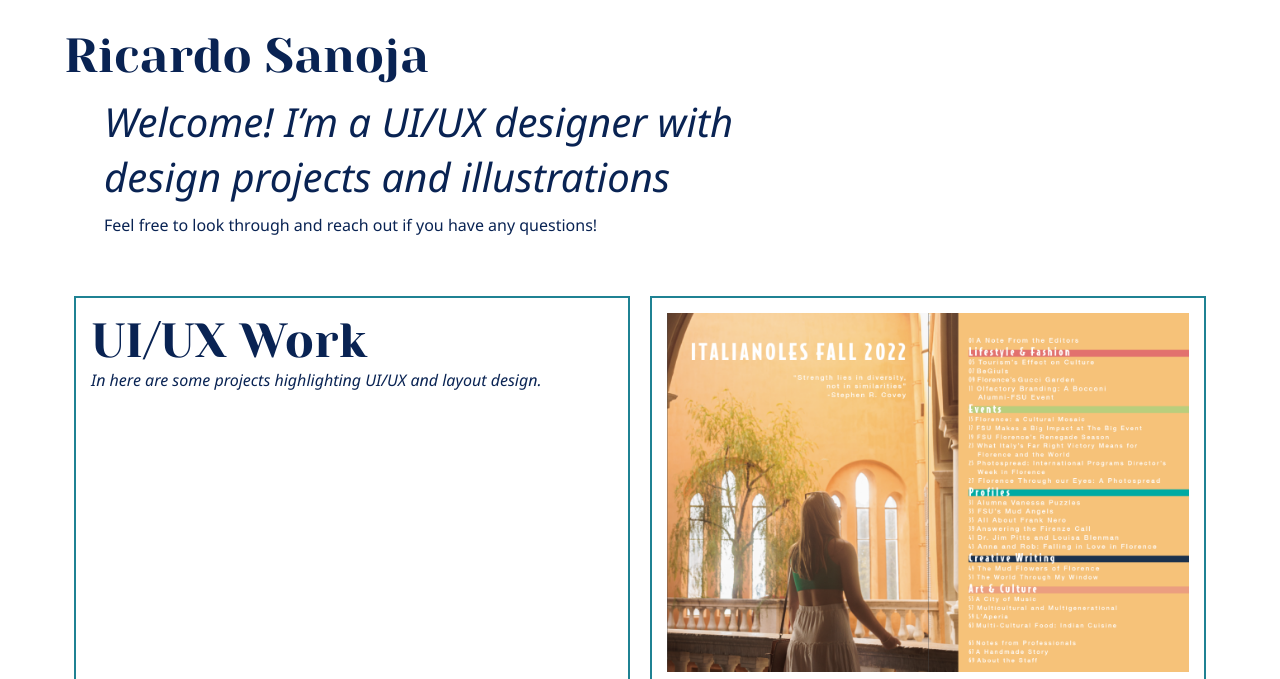
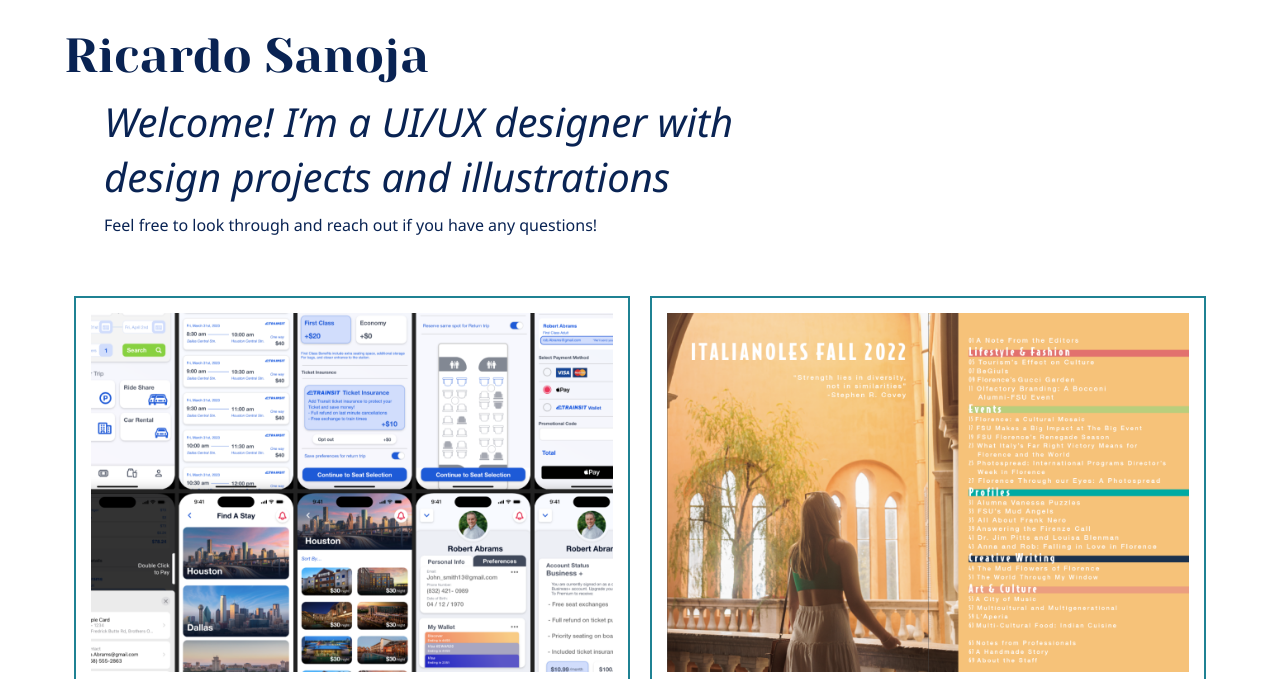
Before and after one commit to ricardo-sanoja/ricardo-sanoja.github.io, a plain HTML site: page index.html in a window 1280 px wide. Shown: the part 69-748 px from the top of the page. Drawn offline with Linux system fonts and the light colour scheme.

Commit message:
Add files via upload

```diff
--- a/index.html
+++ b/index.html
@@ -33,7 +33,7 @@
     <div class="work_section">
         <div class="project">
             <a href="">
-                <img src="./images/UI:UX_work.png" alt="">
+                <img src="./images/UI_UX_work.png" alt="">
                 <h2>UI/UX Work</h2>
                 <!-- add pseudo element -->
                 <p>In here are some projects highlighting UI/UX and layout design. </p>
```
Also changed, not shown: images/UI_UX_work.png (added).
